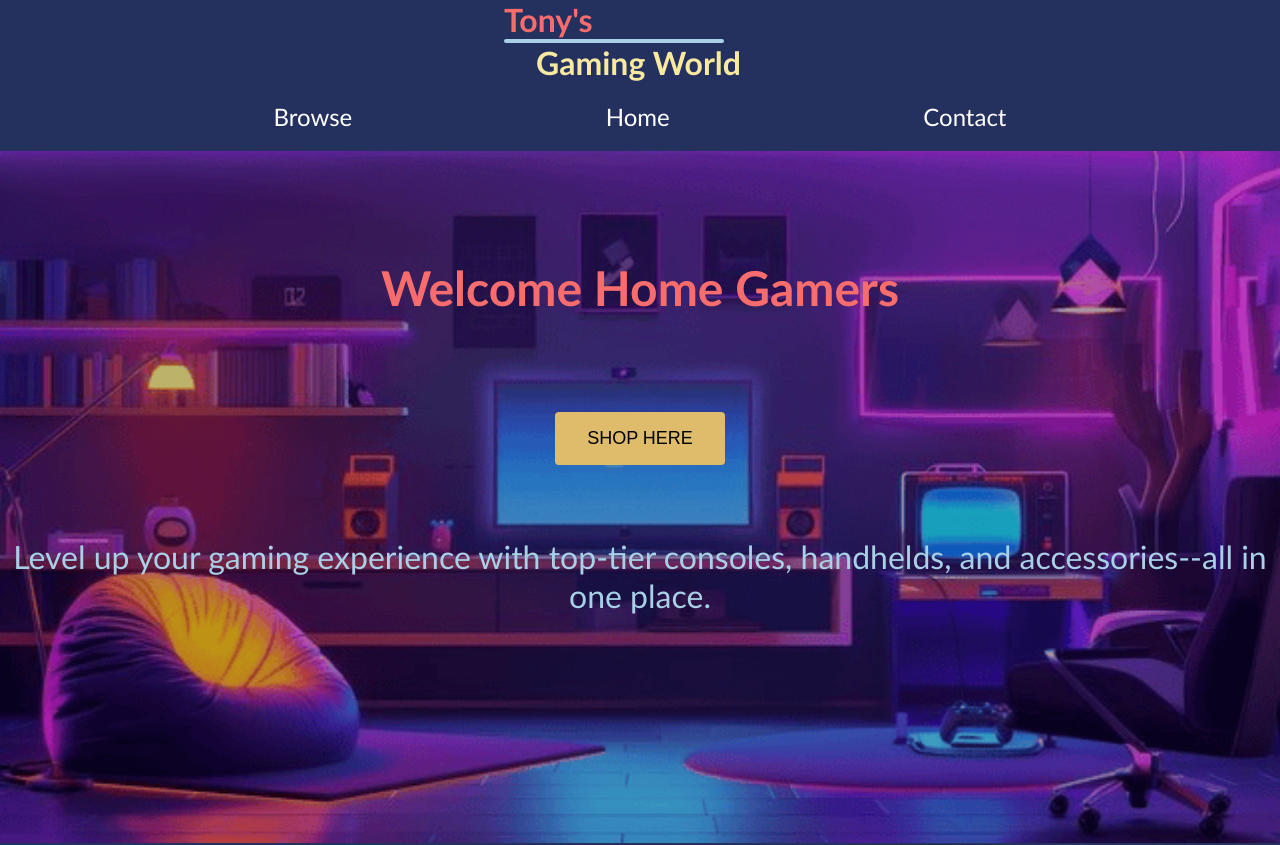
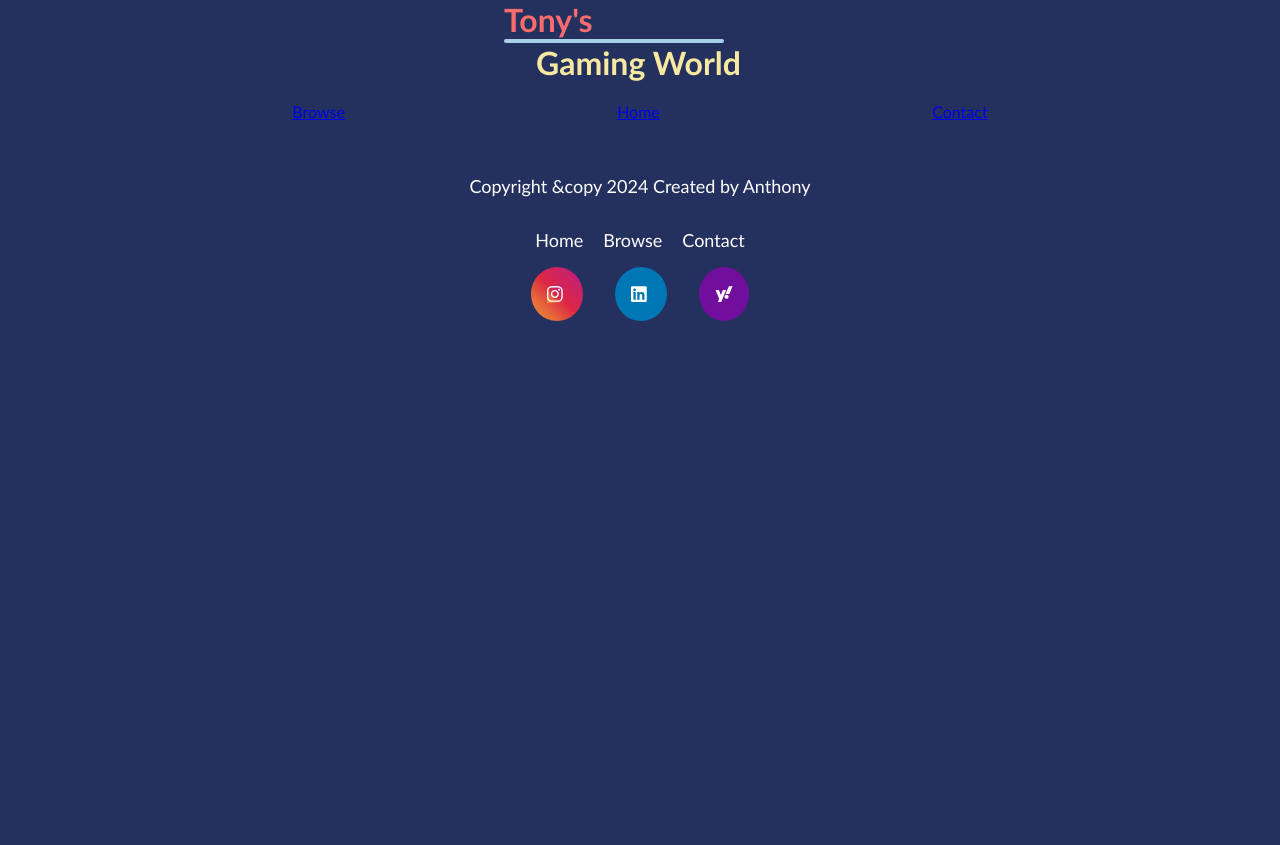
Before and after one commit to tonytone11/React_Ecommerce, a React (Create React App) app in the folder ecommerce/: page / in a window 1280 px wide. Shown: the top 845 px of the page. After the commit the page ends 800 px from the top, so only its background shows below. Built offline with nearby package versions, Linux system fonts and the light colour scheme.

Commit message:
updated files

```diff
--- a/ecommerce/package.json
+++ b/ecommerce/package.json
@@ -9,7 +9,9 @@
     "cra-template": "1.2.0",
     "react": "^19.0.0",
     "react-dom": "^19.0.0",
-    "react-scripts": "5.0.1"
+    "react-router-dom": "^7.1.3",
+    "react-scripts": "5.0.1",
+    "web-vitals": "^4.2.4"
   },
   "scripts": {
     "start": "react-scripts start",
--- a/ecommerce/src/App.js
+++ b/ecommerce/src/App.js
@@ -1,22 +1,27 @@
 import React from 'react';
+import { BrowserRouter as Router, Routes, Route } from 'react-router-dom';
+import Home from './pages/Home';
+import Products from './pages/Products';
+import Contact from './pages/Contact';
 import Header from './components/Header';
 import NavBar from './components/NavBar';
 import Footer from './components/Footer';
-import Home from './pages/Home';
 import './App.css';
 
 const App = () => {
   return (
-    <div>
+    <Router>
       <Header />
       <NavBar />
-      {/* Main content of your application can go here */}
       <main>
-        <Home />
-        {/* Add more content or components here */}
+        <Routes>
+          <Route exact path="/" component={Home} />
+          <Route path="/products" component={Products} />
+          <Route path="/contact" component={Contact} />
+        </Routes>
       </main>
       <Footer />
-    </div>
+    </Router>
   );
 };
 
--- a/ecommerce/src/Styling/Home.css
+++ b/ecommerce/src/Styling/Home.css
@@ -13,7 +13,7 @@
     left: 0;
     width: 100%;
     height: 100%;
-    background: url(../images/hero-image.png) no-repeat center/cover;
+    /* background: url(../images/hero-image.png) no-repeat center/cover; */
     background-repeat: no-repeat;
     background-size: cover;
     background-position: center center;
--- a/ecommerce/src/Styling/NavBar.css
+++ b/ecommerce/src/Styling/NavBar.css
@@ -4,7 +4,7 @@ nav {
     justify-content: space-evenly;
     padding: 1.25rem;
 }
-nav a {
+nav Link{
     font-size: 1.5rem;
     text-decoration: none;
     color: white;
--- a/ecommerce/src/components/Footer.js
+++ b/ecommerce/src/components/Footer.js
@@ -1,22 +1,22 @@
 import React from 'react';
-import { FontAwesomeIcon } from '@fortawesome/react-fontawesome'
-import { faInstagram, faLinkedin, faYahoo } from '@fortawesome/free-brands-svg-icons'
+import { Link } from 'react-router-dom';
+import { FontAwesomeIcon } from '@fortawesome/react-fontawesome';
+import { faInstagram, faLinkedin, faYahoo } from '@fortawesome/free-brands-svg-icons';
 import '../styling/Footer.css';
-
 
 const Footer = () => {
     return (
         <footer className="footer-container">
-            <p>Copyright &copy; 2024 Created by Anthony</p>
+            <p> Copyright &copy 2024 Created by Anthony </p>
             <section className="footer-nav">
-                <a href="../index.html">Home</a>
-                <a href="/Product Files/product.html">Browse</a>
-                <a href="/Contact Files/contact.html">Contact</a>
+                <Link to="/">Home</Link>
+                <Link to="/browse">Browse</Link>
+                <Link to="/contact">Contact</Link>
             </section>
             <section className="social-media-links">
-                <a href="https://www.instagram.com/anth.ony__/" className="fa fa-instagram" target="_blank" rel="noopener noreferrer"><FontAwesomeIcon icon={faInstagram} /></a>
-                <a href="https://www.linkedin.com/in/anthony-montesdeoca-7b4b6532b/" className="fa fa-linkedin" target="_blank" rel="noopener noreferrer"><FontAwesomeIcon icon={faLinkedin} /></a>
-                <a href="mailto:anthony_chen97@yahoo.com" className="fa fa-yahoo"><FontAwesomeIcon icon={faYahoo} /></a>
+                <a href="https://www.instagram.com/anth.ony__/" className="fa fa-instagram"> <FontAwesomeIcon icon={faInstagram} /> </a>
+                <a href="https://www.linkedin.com/in/anthony-montesdeoca-7b4b6532b/" className="fa fa-linkedin"> <FontAwesomeIcon icon={faLinkedin} /> </a>
+                <a href="mailto:anthony_chen97@yahoo.com" className="fa fa-yahoo"> <FontAwesomeIcon icon={faYahoo} /> </a>
             </section>
         </footer>
     );
--- a/ecommerce/src/components/NavBar.js
+++ b/ecommerce/src/components/NavBar.js
@@ -1,12 +1,13 @@
 import React from 'react';
+import { Link } from 'react-router-dom';
 import '../styling/NavBar.css';
 
 const NavBar = () => {
     return (
         <nav className="nav-container">
-            <a href="/Product Files/product.html">Browse</a>
-            <a className="active" href="../index.html">Home</a>
-            <a href="/Contact Files/contact.html">Contact</a>
+            <Link to="/products">Browse</Link>
+            <Link to="/">Home</Link>
+            <Link to="/contact">Contact</Link>
         </nav>
     );
 };
--- a/ecommerce/src/pages/Contact.js
+++ b/ecommerce/src/pages/Contact.js
@@ -0,0 +1,33 @@
+import React from 'react';
+import '../styling/Contact.css';
+
+const Contact = () => {
+    return (
+        <main>
+            <h1>Contact Us</h1>
+            <form id="contact" action="mailto:your_email@example.com" method="post" enctype="text/plain">
+                <label htmlFor="name">Name:</label>
+                <input className="name-container" type="text" id="name" name="name" minLength="2" maxLength="50" required />
+
+                <label htmlFor="email">Email:</label>
+                <input className="email-container" type="email" id="email" name="email" required />
+
+                <label htmlFor="department">What Do You Need Help With?</label>
+                <select className="department" name="department" required>
+                    <option value="" disabled selected>Select the Department</option>
+                    <option value="console">Consoles</option>
+                    <option value="controller">Controllers</option>
+                    <option value="headset">Headset</option>
+                    <option value="pc-accessories">PC Accessories</option>
+                </select>
+
+                <label htmlFor="comments">Comments:</label>
+                <textarea id="comments" name="comments"></textarea>
+
+                <input className="submit-button" type="submit" value="Send" />
+            </form>
+        </main>
+    );
+};
+
+export default Contact;
--- a/ecommerce/src/pages/Home.js
+++ b/ecommerce/src/pages/Home.js
@@ -3,17 +3,12 @@ import '../styling/Home.css';
 
 const Home = () => {
     return (
-        <main>
         <section className="hero">
             <div className="hero-content">
                 <h1 className="hero-title">
                     Welcome Home Gamers
                 </h1>
-                    <button
-                        type="button"
-                        className="hero-button"
-                        onClick={() => window.location.href = './Product.js'}
-                    >
+                <button type="button" className="hero-button" onClick={() => window.location.href = '/browse'}>
                     SHOP HERE
                 </button>
                 <h2 className="hero-subtitle">
@@ -21,7 +16,6 @@ const Home = () => {
                 </h2>
             </div>
         </section>
-        </main>
     );
 };
 
--- a/ecommerce/src/pages/Products.js
+++ b/ecommerce/src/pages/Products.js
@@ -0,0 +1,30 @@
+import React, { useEffect, useState } from 'react';
+import '../styling/Products.css';
+
+const Products = () => {
+    const [products, setProducts] = useState([]);
+
+    useEffect(() => {
+        fetch('/Product Files/mainImages.json')
+            .then(response => response.json())
+            .then(data => setProducts(data))
+            .catch(error => console.error("Error loading JSON data:", error));
+    }, []);
+
+    return (
+        <section className="main-container">
+            <div id="products">
+                {products.map((item, index) => (
+                    <div key={index} className="item-container">
+                        <img src={item.image} alt={item.name} />
+                        <h3>{item.name}</h3>
+                        <p>{item.price}</p>
+                        <p>{item.description}</p>
+                    </div>
+                ))}
+            </div>
+        </section>
+    );
+};
+
+export default Products;
```
Also changed, not shown: 2 other files (tests, documents, lock files or other folders). Lines whose indentation alone changed are shown as unchanged.
